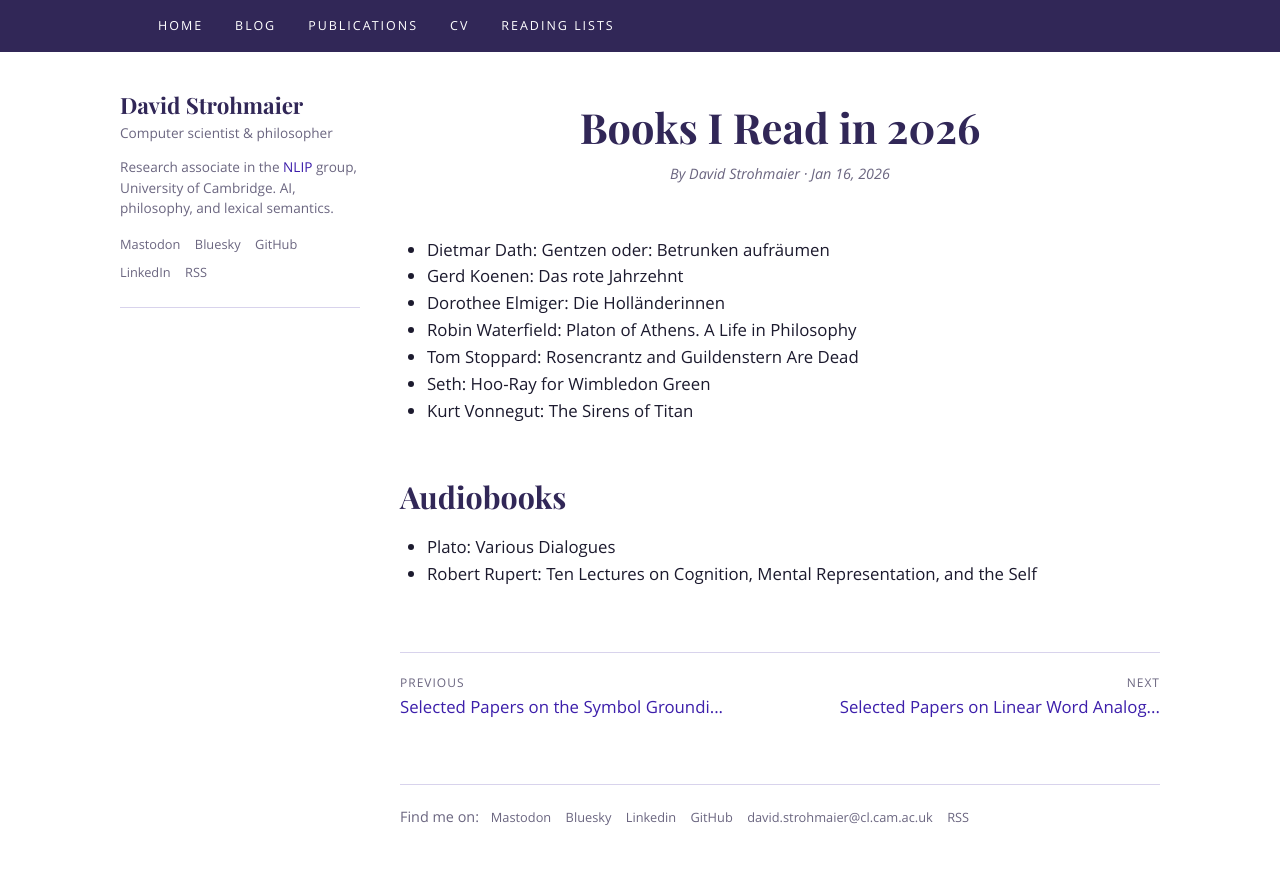
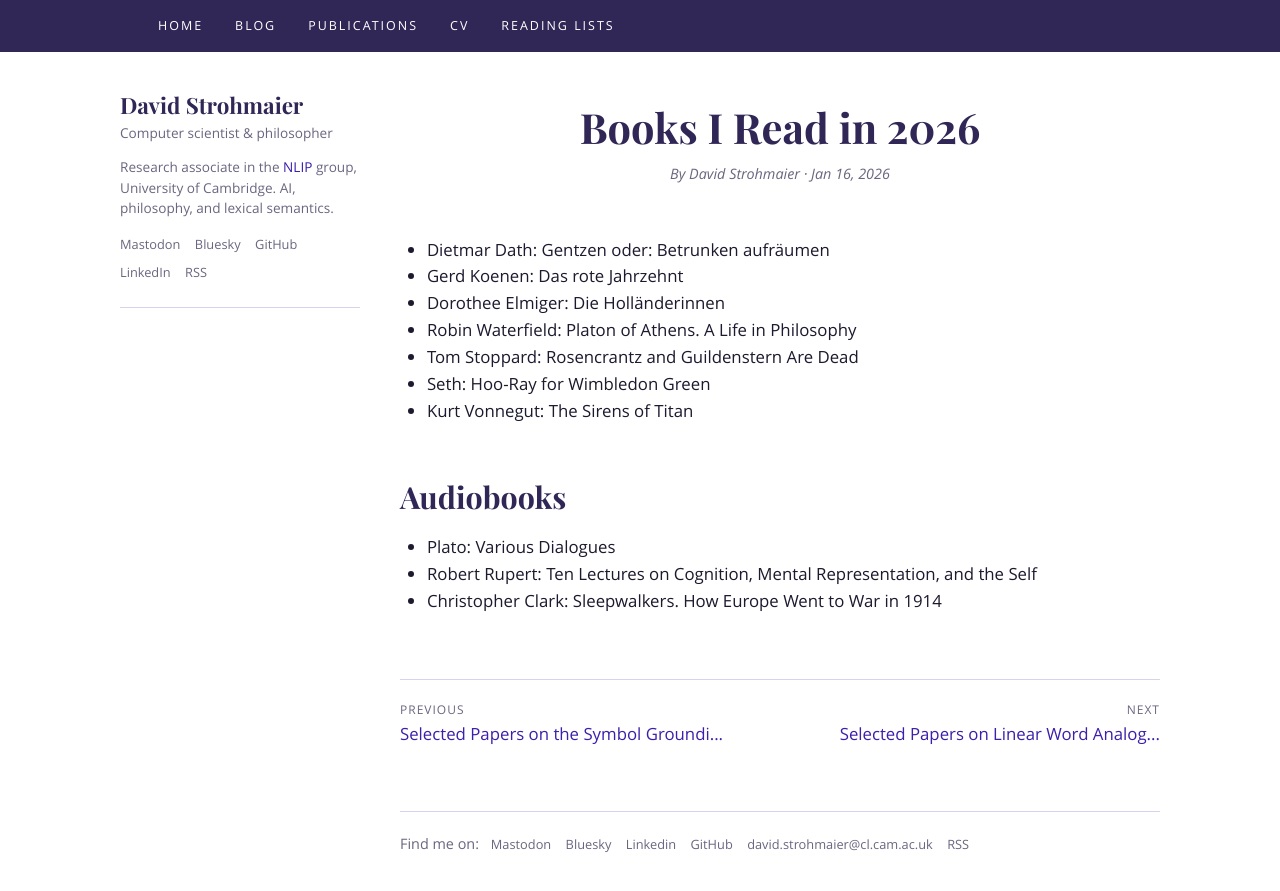
Before and after one commit to dstrohmaier/dstrohmaier.github.io, a Jekyll site: the page built from lists/_posts/2026-01-16-Books-2026.md, in a window 1280 px wide and 974 px high. Shown: the top 891 px of the window. Built offline with Jekyll 4.4.1, drawn with Linux system fonts in a browser that asks for light colours; comment, search, counter and statistics services are not loaded.

Commit message:
Updated this year's book list

```diff
--- a/lists/_posts/2026-01-16-Books-2026.md
+++ b/lists/_posts/2026-01-16-Books-2026.md
@@ -17,3 +17,4 @@
 ## Audiobooks
 - Plato: Various Dialogues
 - Robert Rupert: Ten Lectures on Cognition, Mental Representation, and the Self
+- Christopher Clark: Sleepwalkers. How Europe Went to War in 1914
```
